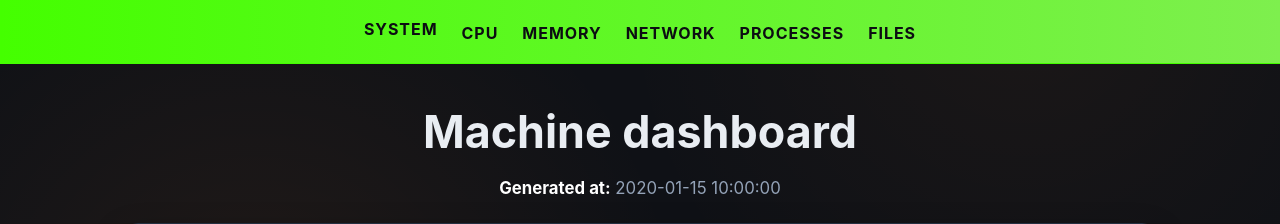
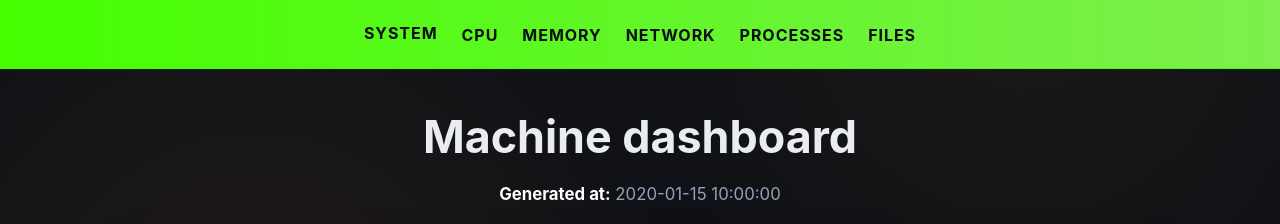
Before and after one commit to andrebtw/challenge-triple-a, a Flask app: template templates/index.html in a window 1280 px wide. Shown: the top 224 px of the page. Run offline with Flask 3, Linux system fonts and the light colour scheme; the template is opened without the code that fills it: most values are stand-ins (such as "Sample title", 1, 10 or a date in 2020).

Commit message:
abd changes

```diff
--- a/static/style.css
+++ b/static/style.css
@@ -46,6 +46,12 @@ nav ul {
     max-width: 1100px;
     margin: 0 auto;
     justify-content: center;
+    align-items: center;
+}
+
+nav li {
+    display: flex;
+    align-items: center;
 }
 
 nav a {
@@ -54,7 +60,10 @@ nav a {
     text-transform: uppercase;
     letter-spacing: 0.06em;
     font-size: 1rem;
-    padding-bottom: 0.2rem;
+    display: flex;
+    align-items: center;
+    line-height: 1;
+    padding: 0.45rem 0;
     border-bottom: 2px solid transparent;
     font-weight: 700;
     transition: color 0.2s ease, border-color 0.2s ease;
```
